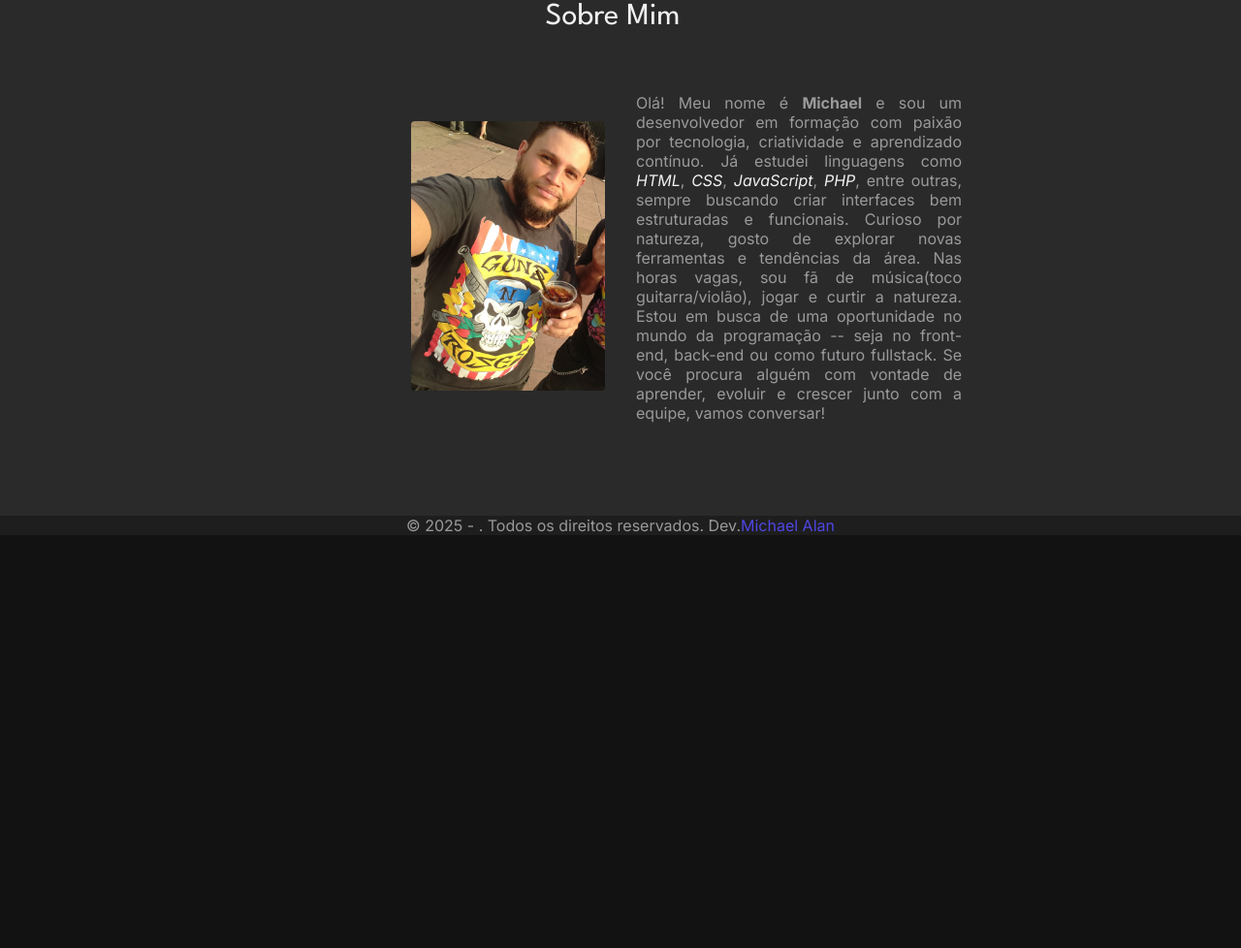
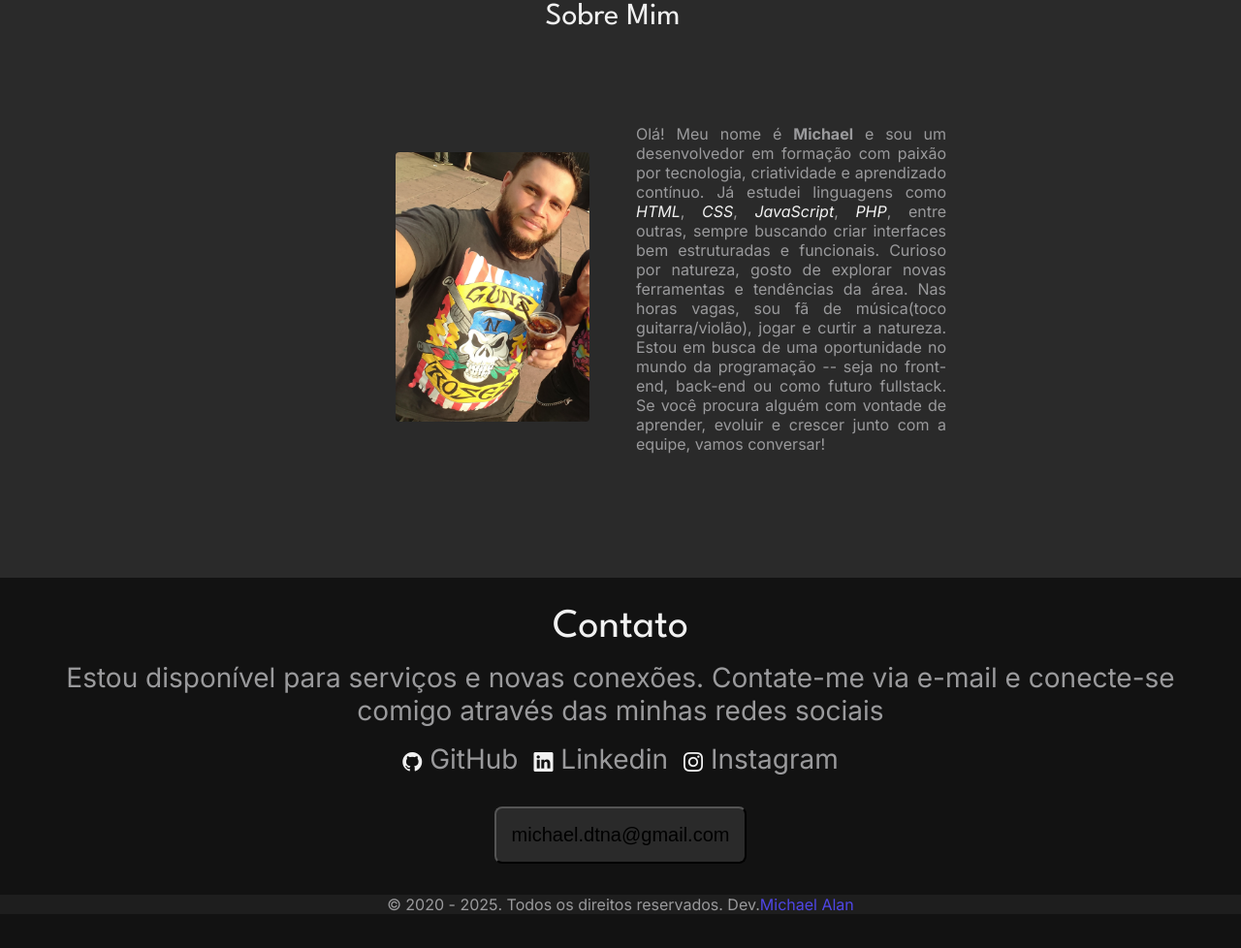
Before and after one commit to MichaelAlanAXL/michaelalanaxl.github.io, a plain HTML site: page index.html in a window 1280 px wide. Shown: the part 3048-4026 px from the top of the page at 97% size. Before the commit the page ends 3664 px from the top, so only its background shows below. Drawn offline with nearby package versions, Linux system fonts and the light colour scheme.

Commit message:
feat: add contact section

```diff
--- a/assets/css/styles.css
+++ b/assets/css/styles.css
@@ -310,20 +310,72 @@ main {
 }
 
 /* sobre mim*/
-
-.myself {
+.about__content {
     background: var(--border-color);
     margin: 16px auto;
     padding: 16px;
 }
 
-.myself__image img {
-    width: 100%;
-    max-width: 152px;
-    height: auto;
+.about__image {
     border-radius: .25rem;
     margin: 16px;
+}
 
+.about__image img {
+    width: 100%;
+    max-width: 150px;
+    height: auto;
+}
+
+.contact__content {
+    display: flex;
+    flex-direction: column;
+    width: auto;
+    min-height: 283px;
+    padding: 2rem;
+    align-items: center;
+}
+
+.contact__content h2 {
+    text-transform: capitalize;
+    text-align: center;
+    margin-bottom: 1rem;
+}
+
+.contact__content p {
+    margin-bottom: 1rem;
+}
+
+.contact .contact--social {
+    display: flex;
+    flex-direction: row;
+    justify-content: center;
+    gap: 1rem;
+}
+
+.contact .contact--social i {
+    font-size: 1.25rem;
+    font-weight: 200;
+}
+
+.contact .contact--social li:hover {
+    color: var(--primary-color);
+    cursor: pointer;
+}
+
+.contact__text {
+    text-align: center;
+    margin-bottom: 1rem;
+}
+
+.btn--contact {
+    font-size: 20px;
+    padding: 1rem;
+    margin-top: 2rem;
+    background: var(--border-color);
+    border-radius: 0.5rem;
+    cursor: pointer;
+    max-width: 344px;
 }
 
 footer {
@@ -487,6 +539,19 @@ footer P {
     .projects--reverse .projects__title {
         order: 1;
     }
+
+    .contact__title {
+        font-size: 42px;
+        font-weight: 400;
+    }
+
+    .contact__text {
+        font-size: 28px;
+    }
+
+    .contact .contact--social li{
+        font-size: 28px;
+    }
 }
 
 @media (min-width: 1400px) {
--- a/assets/js/script.js
+++ b/assets/js/script.js
@@ -32,3 +32,11 @@ observer.observe(title);
 // 'olhar' cada imagem (nessa caso nossas skills ao lado do h2)
 const skillsItems = document.querySelectorAll('.skills__item');
 skillsItems.forEach(item => observer.observe(item));
+
+// função para pegar ano atual dinâmica
+function setCurrentYear() {
+    const year = new Date().getFullYear();
+    document.getElementById('year').textContent = year;
+}
+
+setCurrentYear();
--- a/index.html
+++ b/index.html
@@ -202,9 +202,35 @@
             </div>
         </div>
     </section>
+    <section class="contact">
+        <div class="contact__content">
+            <h2 class="contact__title">Contato</h2>
+            <p class="contact__text">
+                Estou disponível para serviços e novas conexões. Contate-me via e-mail e conecte-se comigo através das minhas redes sociais
+            </p>
+             <ul class="contact contact--social">
+                <li>
+                    <a class="menu__link" href=""></a>
+                    <i class="bi bi-github"></i>
+                    <span>GitHub</span>
+                </li>
+                <li>
+                    <a class="menu__link" href=""></a>
+                    <i class="bi bi-linkedin"></i>
+                    <span>Linkedin</span>
+                </li>
+                <li>
+                    <a class="menu__link" href=""></a>
+                    <i class="bi bi-instagram"></i>
+                    <span>Instagram</span>
+                </li>
+            </ul>
+            <button class="btn--contact">michael.dtna@gmail.com</button>
+        </div>
+    </section>
     <footer>
         <p>
-            &copy; 2025 - <!-- aqui uma função para pegar ano atual -->. Todos os direitos reservados. Dev. <a href="#">Michael Alan</a>
+            &copy; 2020 -&nbsp;<span id="year"></span>. Todos os direitos reservados. Dev. <a href="#">Michael Alan</a>
         </p>
     </footer>
     <script src="assets/js/script.js"></script>
```
